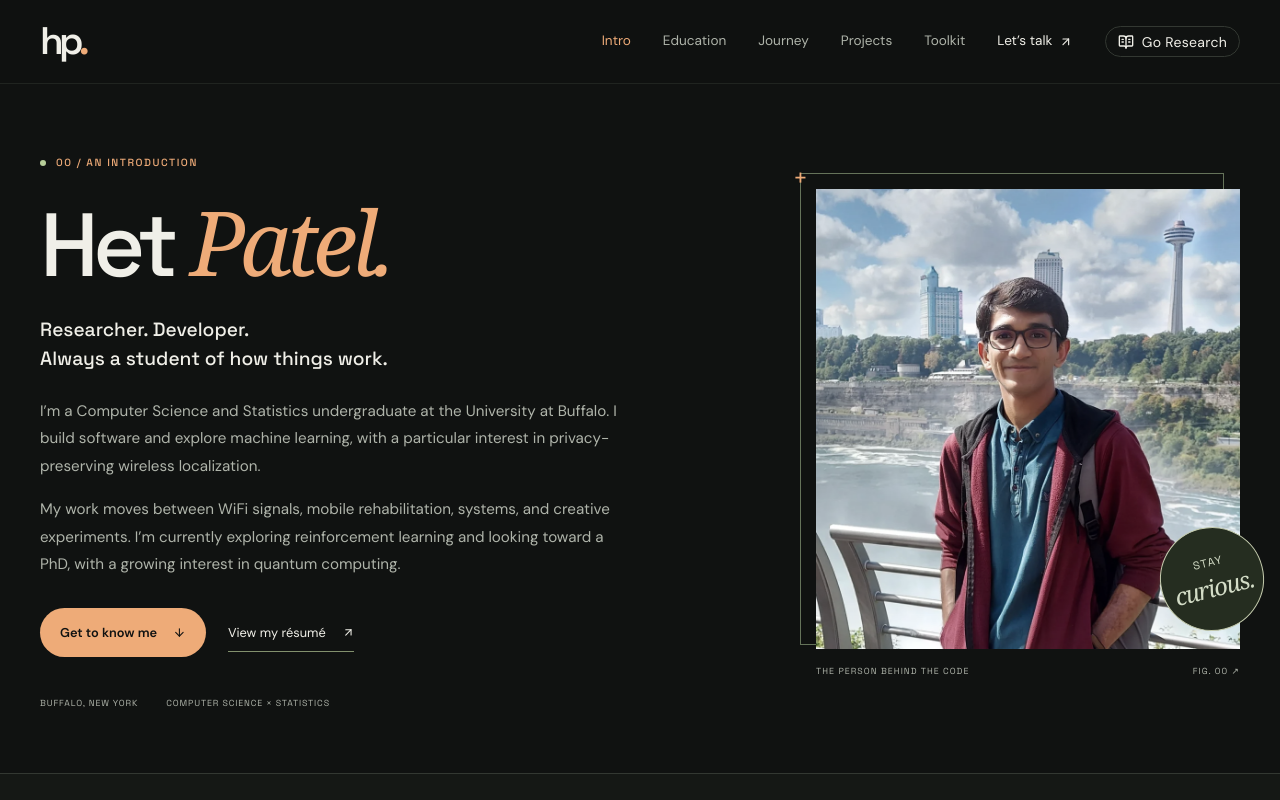
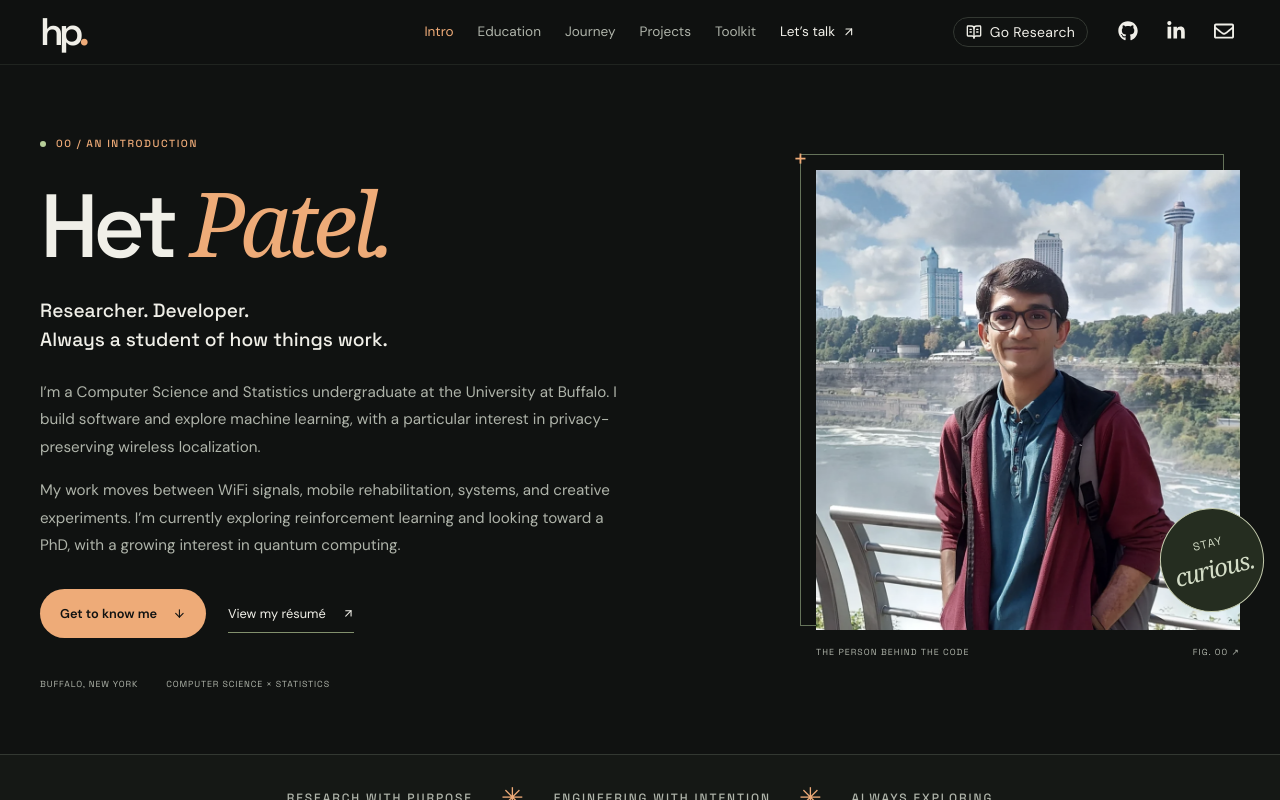
Before and after one commit to HP-002/portfolio, a React (Vite) app: page / in a window 1280 px wide. Both pictures are taken after a click on the button "Go Creative". Shown: the top 800 px of the page. Built offline with nearby package versions, Linux system fonts and the light colour scheme.

Commit message:
Fix: the navbar to match the research themed navbar

```diff
--- a/src/themes/creative/components/Nav/Nav.jsx
+++ b/src/themes/creative/components/Nav/Nav.jsx
@@ -1,5 +1,7 @@
 import { useEffect, useRef, useState } from "react";
 import { LuArrowUpRight, LuMenu, LuX } from "react-icons/lu";
+import { FaGithub, FaLinkedinIn, FaRegEnvelope } from "react-icons/fa";
+import CONTACT from "../../../../assets/data/contact";
 import ThemeToggle from "../../../../shared/components/ThemeToggle/ThemeToggle";
 import styles from "./Nav.module.css";
 
@@ -40,7 +42,7 @@ export default function Nav() {
         menuButton.current?.focus();
       }
     };
-    const media = window.matchMedia("(min-width: 901px)");
+    const media = window.matchMedia("(min-width: 1101px)");
     const onResize = () => {
       if (media.matches) setOpen(false);
     };
@@ -55,6 +57,7 @@ export default function Nav() {
   return (
     <header className={styles.header}>
       <nav className={styles.nav} aria-label="Primary">
+        <div className={styles.brandGroup}>
         <a
           className={styles.brand}
           href="#home"
@@ -63,6 +66,18 @@ export default function Nav() {
         >
           hp<span>.</span>
         </a>
+          <button
+            ref={menuButton}
+            className={styles.menu}
+            type="button"
+            aria-label={open ? "Close navigation" : "Open navigation"}
+            aria-expanded={open}
+            aria-controls="creative-navigation"
+            onClick={() => setOpen(!open)}
+          >
+            {open ? <LuX /> : <LuMenu />}
+          </button>
+        </div>
         <div
           id="creative-navigation"
           className={`${styles.links} ${open ? styles.open : ""}`}
@@ -87,17 +102,23 @@ export default function Nav() {
         </div>
         <div className={styles.actions}>
           <ThemeToggle />
-          <button
-            ref={menuButton}
-            className={styles.menu}
-            type="button"
-            aria-label={open ? "Close navigation" : "Open navigation"}
-            aria-expanded={open}
-            aria-controls="creative-navigation"
-            onClick={() => setOpen(!open)}
-          >
-            {open ? <LuX /> : <LuMenu />}
-          </button>
+          <ul className={styles.socials} aria-label="External links">
+            <li>
+              <a href={CONTACT.github} className={styles.socialLink} aria-label="GitHub" target="_blank" rel="noreferrer noopener">
+                <FaGithub />
+              </a>
+            </li>
+            <li>
+              <a href={CONTACT.linkedin} className={styles.socialLink} aria-label="LinkedIn" target="_blank" rel="noreferrer noopener">
+                <FaLinkedinIn />
+              </a>
+            </li>
+            <li>
+              <a href={CONTACT.personalEmail} className={styles.socialLink} aria-label="Email">
+                <FaRegEnvelope />
+              </a>
+            </li>
+          </ul>
         </div>
       </nav>
     </header>
--- a/src/themes/creative/components/Nav/Nav.module.css
+++ b/src/themes/creative/components/Nav/Nav.module.css
@@ -7,14 +7,21 @@
   border-bottom: 1px solid #33383280;
 }
 .nav {
-  max-width: var(--max-width);
-  margin: auto;
-  padding: 18px 40px;
+  width: 100%;
+  height: 64px;
+  padding: 0 var(--space-lg);
+  display: grid;
+  grid-template-columns: 1fr auto 1fr;
+  align-items: center;
+  gap: var(--space-md);
+}
+.brandGroup {
+  grid-column: 1;
+  justify-self: start;
   display: flex;
   align-items: center;
-  justify-content: space-between;
-  gap: 32px;
-  min-height: 83px;
+  gap: var(--space-sm);
+  min-width: 0;
 }
 .brand {
   font: 600 2.4rem/0.9 var(--font-heading);
@@ -27,15 +34,17 @@
   color: var(--color-accent);
 }
 .links {
+  grid-column: 2;
+  justify-self: center;
   display: flex;
   align-items: center;
-  gap: 32px;
-  margin-left: auto;
+  gap: var(--space-md);
 }
 .links a {
   color: var(--color-muted);
   text-decoration: none;
   font-size: 0.85rem;
+  white-space: nowrap;
   transition: color 0.2s;
 }
 .links a:hover,
@@ -49,14 +58,46 @@
   gap: 7px;
 }
 .actions {
+  grid-column: 3;
+  justify-self: end;
   display: flex;
   align-items: center;
-  gap: 14px;
+  gap: var(--space-md);
+}
+.socials {
+  display: flex;
+  align-items: center;
+  gap: var(--space-sm);
+  list-style: none;
+  margin: 0;
+  padding: 0;
+}
+.socialLink {
+  display: inline-flex;
+  align-items: center;
+  justify-content: center;
+  width: 2rem;
+  height: 2rem;
+  color: var(--color-text);
+  font-size: 1.25rem;
+  text-decoration: none;
+  border-radius: var(--radius-btn);
+  transition: color 0.2s;
+}
+.socialLink:hover {
+  color: var(--color-accent);
+}
+.brand:focus-visible,
+.links a:focus-visible,
+.socialLink:focus-visible,
+.menu:focus-visible {
+  outline: 2px solid var(--color-accent);
+  outline-offset: 2px;
 }
 .menu {
   display: none;
-  padding: 9px;
-  font-size: 1.4rem;
+  padding: 6px;
+  font-size: 1rem;
   color: var(--color-text);
   background: none;
   border: 1px solid var(--color-border);
@@ -66,9 +107,13 @@
 .menu svg {
   display: block;
 }
-@media (max-width: 900px) {
+@media (max-width: 1100px) {
   .nav {
-    padding: 18px 24px;
+    grid-template-columns: auto 1fr;
+    padding: 0 var(--space-md);
+  }
+  .actions {
+    grid-column: 2;
   }
   .menu {
     display: block;
@@ -94,3 +139,23 @@
     font-size: 1rem;
   }
 }
+@media (max-width: 560px) {
+  .nav {
+    padding: 0 var(--space-sm);
+    gap: var(--space-sm);
+  }
+  .actions {
+    gap: var(--space-sm);
+  }
+  .brandGroup {
+    gap: var(--space-xs);
+  }
+  .socials {
+    gap: 0;
+  }
+  .socialLink {
+    width: 1.75rem;
+    height: 1.75rem;
+    font-size: 1rem;
+  }
+}
```
